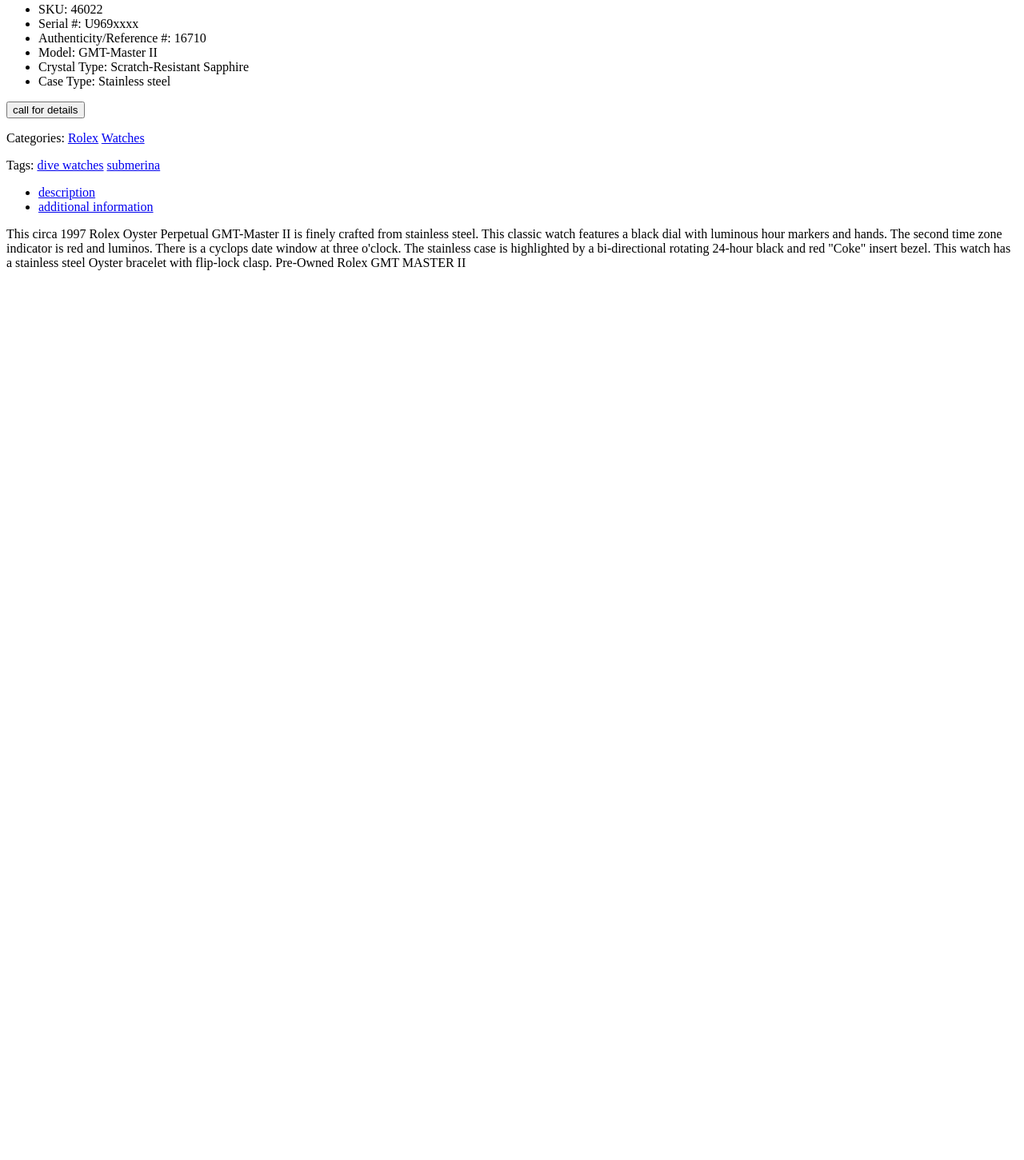
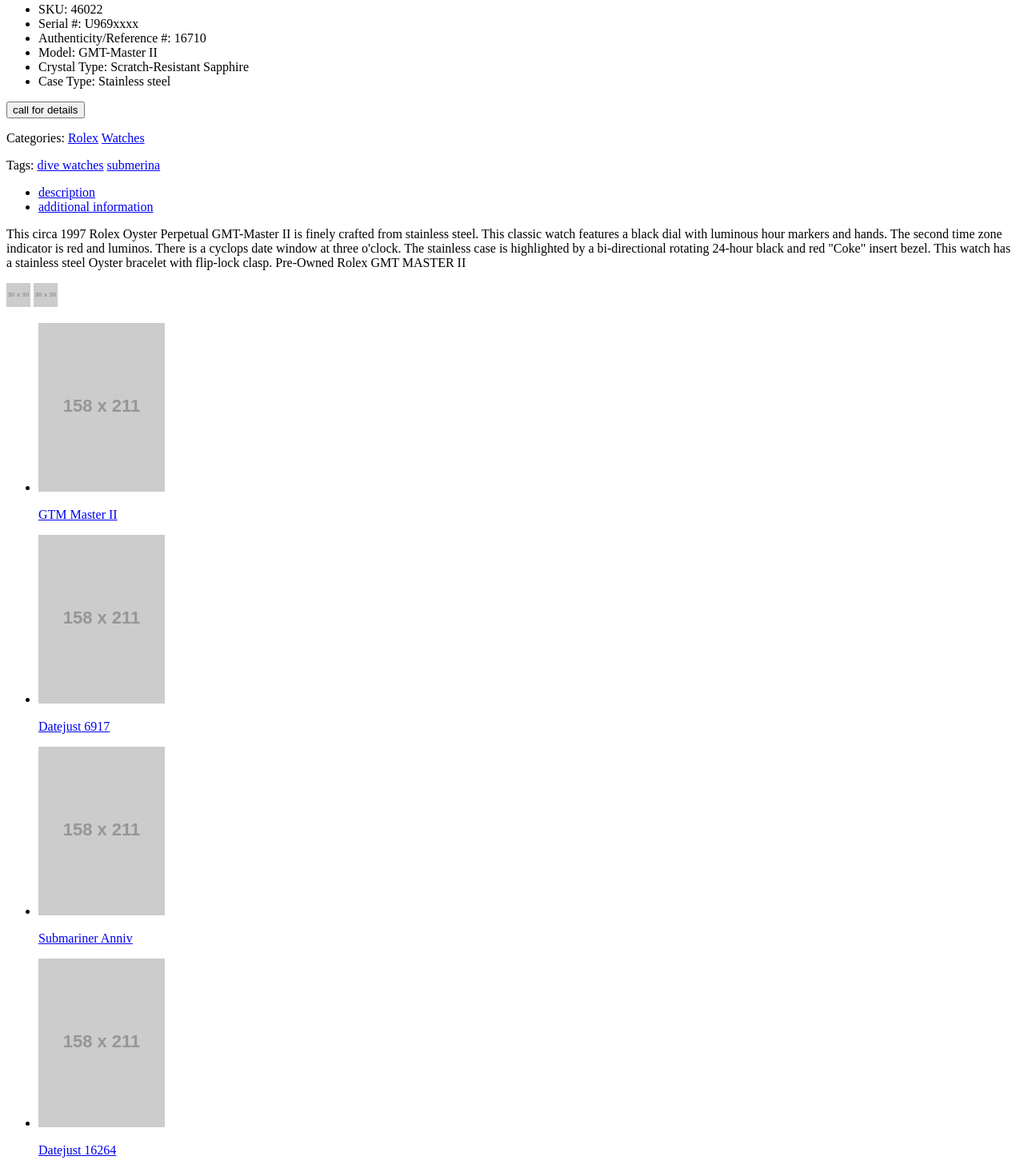
Before and after one commit to mnitishprdxn/Products, a plain HTML site: page index.html in a window 1280 px wide. Shown: the part 1610-3061 px from the top of the page at 80% size. Before the commit the page ends 1964 px from the top, so only its background shows below. Drawn offline with nearby package versions, Linux system fonts and the light colour scheme; placeholder pictures from the web are drawn by us.

Commit message:
Watch slider

```diff
--- a/index.html
+++ b/index.html
@@ -144,6 +144,17 @@
 				<p>This circa 1997 Rolex Oyster Perpetual GMT-Master II is finely crafted from stainless steel. This classic watch features a black dial with luminous hour markers and hands. The second time zone indicator is red and luminos. There is a cyclops date window at three o'clock. The stainless case is highlighted by a bi-directional rotating 24-hour black and red "Coke" insert bezel. This watch has a stainless steel Oyster bracelet with flip-lock clasp. Pre-Owned Rolex GMT MASTER II</p>
 			</div>
 		</div>
+
+		<div class="watch-slider">
+			<img src="http://placehold.it/30x30" alt="Previous">
+			<img src="http://placehold.it/30x30" alt="Next">
+			<ul>
+						<li><a href="#FIXME" title="Watch One"><img src="http://placehold.it/158x211" alt="Click for details"><p>GTM Master II</p></a></li>
+						<li><a href="FIXME" title="Watch Two"><img src="http://placehold.it/158x211" alt="Click for details"><p>Datejust 6917</p></a></li>
+						<li><a href="FIXME" title="Watch Three"><img src="http://placehold.it/158x211" alt="Click for details"><p>Submariner Anniv</p></a></li>
+						<li><a href="FIXME" title="Watch Four"><img src="http://placehold.it/158x211" alt="Click for details"><p>Datejust 16264</p></a></li>
+			</ul>
+		</div>
 	</main>
 	<!-- main ends -->
 	<!-- jQuery -->
```
